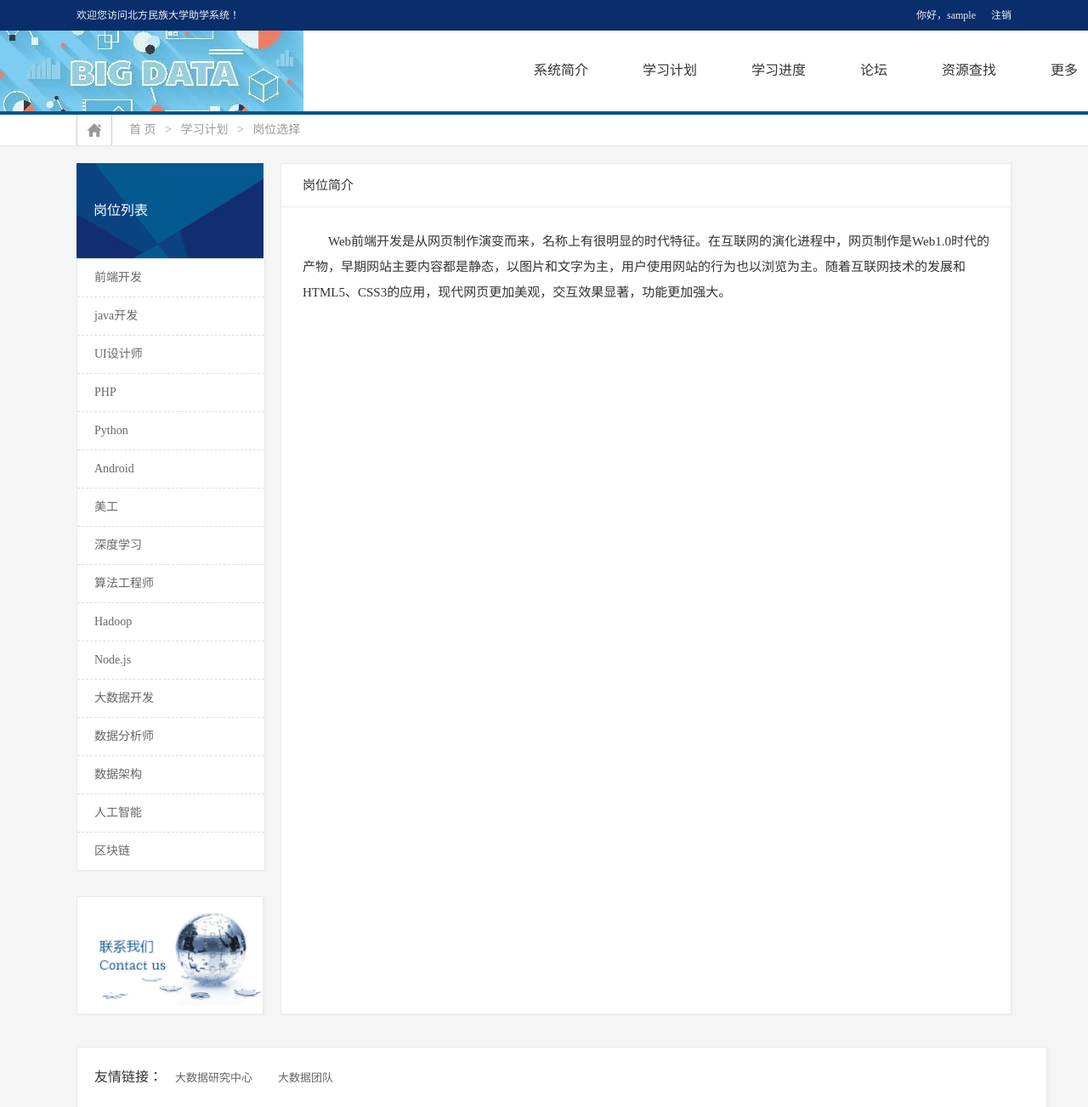
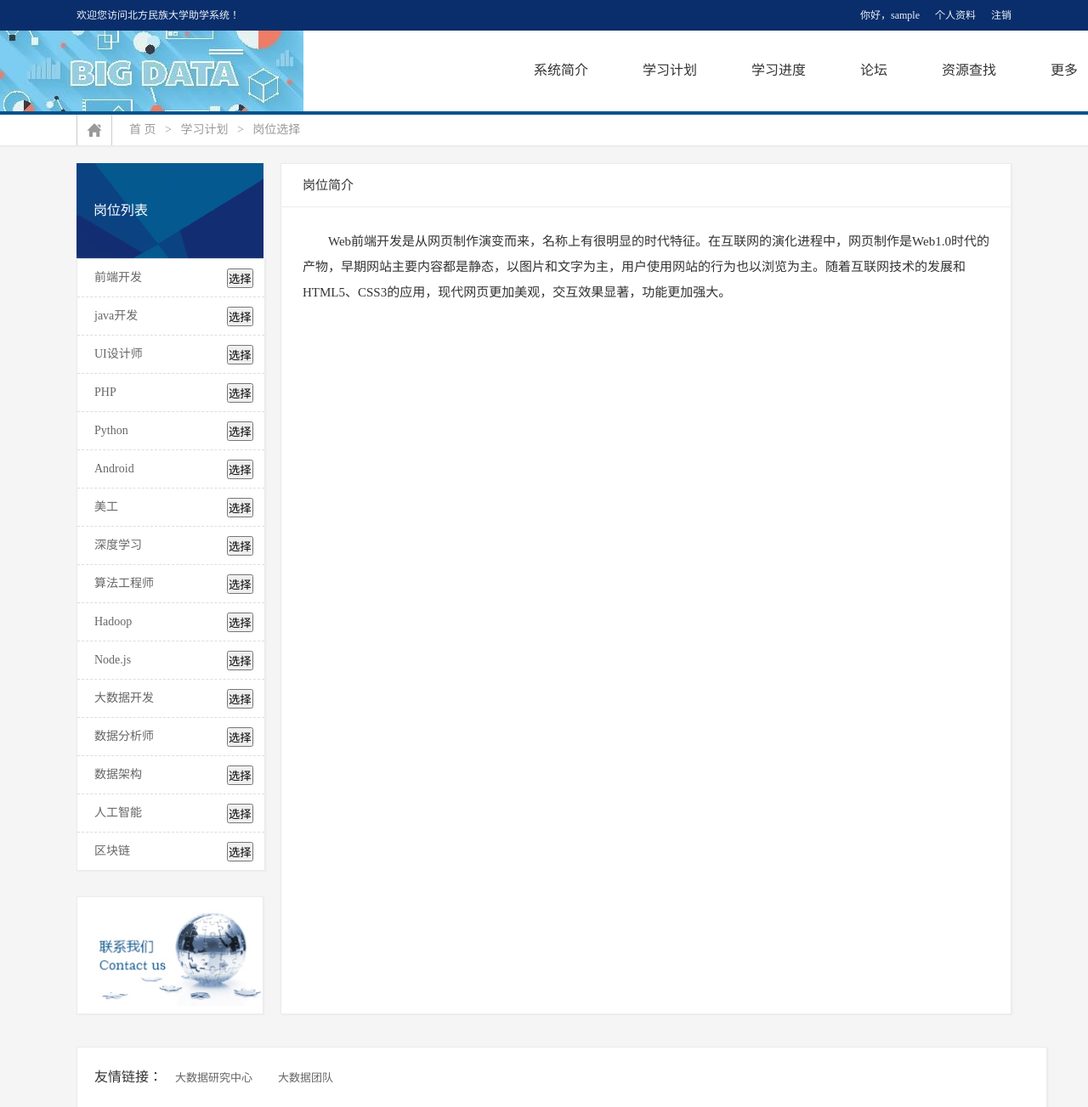
Before and after one commit to boli1024/help-study-flask, a Flask app: page /direction in a window 1280 px wide. Shown: the top 1303 px of the page at 85% size. Run offline with Flask 2, Linux system fonts and the light colour scheme; the visitor is signed in with stand-in values (Sample User, id 1); data comes from the database, SQL or seed files in the repository; both versions use the stored data as it was after the commit; some libraries are stand-ins or nearby versions.

Commit message:
学生管理完善 添加岗位方向选择功能

```diff
--- a/app/__init__.py
+++ b/app/__init__.py
@@ -27,6 +27,8 @@ def create_app(config_name):
     from .routes.test import test as route_test
     from .routes.manage_student import main as route_manage_student
     from .routes.manage_direction import main as route_manage_direction
+    from .routes.student import main as route_student
+    app.register_blueprint(route_student, url_prefix='/student')
     app.register_blueprint(route_manage_student, url_prefix='/studentManage')
     app.register_blueprint(route_manage_direction, url_prefix='/directionManage')
     app.register_blueprint(route_project, url_prefix='')
--- a/app/routes/manage_direction.py
+++ b/app/routes/manage_direction.py
@@ -4,7 +4,7 @@ from app.form.direction_manage_form import CreateForm
 from app import db
 
 
-main = Blueprint('direction', __name__)
+main = Blueprint('directionManage', __name__)
 
 
 @main.route('/', methods=['GET'])
--- a/app/routes/manage_student.py
+++ b/app/routes/manage_student.py
@@ -2,7 +2,7 @@ from flask import Blueprint, render_template
 from app.models import User
 
 
-main = Blueprint("student", __name__)
+main = Blueprint("studentManage", __name__)
 
 
 @main.route("/", methods=['GET'])
--- a/app/templates/backmanage/direction/add.html
+++ b/app/templates/backmanage/direction/add.html
@@ -36,11 +36,11 @@
     <div class="col-md-12">
         <div class="page-header">岗位管理</div>
         <ul class="nav nav-tabs">
-            <li><a href="{{ url_for('direction.directions') }}">岗位列表</a></li>
+            <li><a href="{{ url_for('directionManage.directions') }}">岗位列表</a></li>
             <li><a href="">岗位搜索</a></li>
             <li class="active"><a>岗位添加</a></li>
         </ul>
-        <form action="{{ url_for('direction.add') }}" method="post" class="form-horizontal" role="form">
+        <form action="{{ url_for('directionManage.add') }}" method="post" class="form-horizontal" role="form">
             {{ form.csrf_token }}
             <div class="form-group">
                 {{ form.id.label }}
--- a/app/templates/backmanage/direction/all.html
+++ b/app/templates/backmanage/direction/all.html
@@ -40,7 +40,7 @@
         <ul class="nav nav-tabs">
             <li class="active"><a href="">岗位列表</a></li>
             <li><a href="">岗位搜索</a></li>
-            <li><a href="{{ url_for('direction.add') }}">岗位添加</a></li>
+            <li><a href="{{ url_for('directionManage.add') }}">岗位添加</a></li>
         </ul>
         <table class="table">
             <thead>
--- a/app/templates/backmanage/student/all.html
+++ b/app/templates/backmanage/student/all.html
@@ -23,7 +23,7 @@
         <div class="navbar-collapse collapse">
             <ul class="nav navbar-nav navbar-left">
                 <li><a href="" class="current">用户管理</a></li>
-                <li><a href="{{ url_for('direction.directions') }}">岗位管理</a></li>
+                <li><a href="{{ url_for('directionManage.directions') }}">岗位管理</a></li>
             </ul>
             <ul class="nav navbar-nav navbar-right">
                 <li><a href="">登录</a></li>
--- a/app/templates/base.html
+++ b/app/templates/base.html
@@ -20,6 +20,8 @@
 				<div class="corner">
                     {% if current_user.is_authenticated %}
                         <a>你好，{{ current_user.username }}</a>
+                        <span>&emsp;</span>
+                        <a href="{{ url_for('student.profile') }}">个人资料</a>
                         <span>&emsp;</span>
                         <a href="{{ url_for('auth.logout') }}">注销</a>
                     {% else %}
--- a/app/templates/direction.html
+++ b/app/templates/direction.html
@@ -1,4 +1,16 @@
 {% extends "base.html" %}
+{% block link_css %}
+    <style>
+        .myButton{
+            position: absolute;
+            left: 80%;
+            top: 11px;
+        }
+    .myLi{
+        position: relative;
+    }
+    </style>
+{% endblock %}
 {% block body %}
     <!--content-->
     <div class="i_content">
@@ -12,22 +24,22 @@
                 <div class="nav_title">岗位列表</div>
                 <div class="sidemenu">
                     <ul>
-                        <li><a href="javascript:;" onclick="javascript:change(this)">前端开发</a></li>
-                        <li><a href="javascript:;" onclick="javascript:change(this)">java开发</a></li>
-                        <li><a href="javascript:;" onclick="javascript:change(this)">UI设计师</a></li>
-                        <li><a href="javascript:;" onclick="javascript:change(this)">PHP</a></li>
-                        <li><a href="javascript:;" onclick="javascript:change(this)">Python</a></li>
-                        <li><a href="javascript:;" onclick="javascript:change(this)">Android</a></li>
-                        <li><a href="javascript:;" onclick="javascript:change(this)">美工</a></li>
-                        <li><a href="javascript:;" onclick="javascript:change(this)">深度学习</a></li>
-                        <li><a href="javascript:;" onclick="javascript:change(this)">算法工程师</a></li>
-                        <li><a href="javascript:;" onclick="javascript:change(this)">Hadoop</a></li>
-                        <li><a href="javascript:;" onclick="javascript:change(this)">Node.js</a></li>
-                        <li><a href="javascript:;" onclick="javascript:change(this)">大数据开发</a></li>
-                        <li><a href="javascript:;" onclick="javascript:change(this)">数据分析师</a></li>
-                        <li><a href="javascript:;" onclick="javascript:change(this)">数据架构</a></li>
-                        <li><a href="javascript:;" onclick="javascript:change(this)">人工智能</a></li>
-                        <li><a href="javascript:;" onclick="javascript:change(this)">区块链</a></li>
+                        <li class="myLi"><a href="javascript:;" onclick="javascript:change(this)">前端开发</a><button class="myButton" onclick="window.open('{{ url_for("student.set_direction",id=1) }}')">选择</button></li>
+                        <li class="myLi"><a href="javascript:;" onclick="javascript:change(this)">java开发</a><button class="myButton" onclick="window.open('{{ url_for("student.set_direction",id=2) }}')">选择</button></li>
+                        <li class="myLi"><a href="javascript:;" onclick="javascript:change(this)">UI设计师</a><button class="myButton" onclick="window.open('{{ url_for("student.set_direction",id=3) }}')">选择</button></li>
+                        <li class="myLi"><a href="javascript:;" onclick="javascript:change(this)">PHP</a><button class="myButton" onclick="window.open('{{ url_for("student.set_direction",id=4) }}')">选择</button></li>
+                        <li class="myLi"><a href="javascript:;" onclick="javascript:change(this)">Python</a><button class="myButton" onclick="window.open('{{ url_for("student.set_direction",id=5) }}')">选择</button></li>
+                        <li class="myLi"><a href="javascript:;" onclick="javascript:change(this)">Android</a><button class="myButton" onclick="window.open('{{ url_for("student.set_direction",id=6) }}')">选择</button></li>
+                        <li class="myLi"><a href="javascript:;" onclick="javascript:change(this)">美工</a><button class="myButton" onclick="window.open('{{ url_for("student.set_direction",id=7) }}')">选择</button></li>
+                        <li class="myLi"><a href="javascript:;" onclick="javascript:change(this)">深度学习</a><button class="myButton" onclick="window.open('{{ url_for("student.set_direction",id=8) }}')">选择</button></li>
+                        <li class="myLi"><a href="javascript:;" onclick="javascript:change(this)">算法工程师</a><button class="myButton" onclick="window.open('{{ url_for("student.set_direction",id=9) }}')">选择</button></li>
+                        <li class="myLi"><a href="javascript:;" onclick="javascript:change(this)">Hadoop</a><button class="myButton" onclick="window.open('{{ url_for("student.set_direction",id=10) }}')">选择</button></li>
+                        <li class="myLi"><a href="javascript:;" onclick="javascript:change(this)">Node.js</a><button class="myButton" onclick="window.open('{{ url_for("student.set_direction",id=11) }}')">选择</button></li>
+                        <li class="myLi"><a href="javascript:;" onclick="javascript:change(this)">大数据开发</a><button class="myButton" onclick="window.open('{{ url_for("student.set_direction",id=12) }}')">选择</button></li>
+                        <li class="myLi"><a href="javascript:;" onclick="javascript:change(this)">数据分析师</a><button class="myButton" onclick="window.open('{{ url_for("student.set_direction",id=13) }}')">选择</button></li>
+                        <li class="myLi"><a href="javascript:;" onclick="javascript:change(this)">数据架构</a><button class="myButton" onclick="window.open('{{ url_for("student.set_direction",id=14) }}')">选择</button></li>
+                        <li class="myLi"><a href="javascript:;" onclick="javascript:change(this)">人工智能</a><button class="myButton" onclick="window.open('{{ url_for("student.set_direction",id=15) }}')">选择</button></li>
+                        <li class="myLi"><a href="javascript:;" onclick="javascript:change(this)">区块链</a><button class="myButton" onclick="window.open('{{ url_for("student.set_direction",id=16) }}')">选择</button></li>
 
                     </ul>
                 </div>
```
Also changed, not shown: app/routes/student.py (added, +24 -0 lines), app/templates/student/profile.html (added, +15 -0 lines), data-dev.sqlite.
